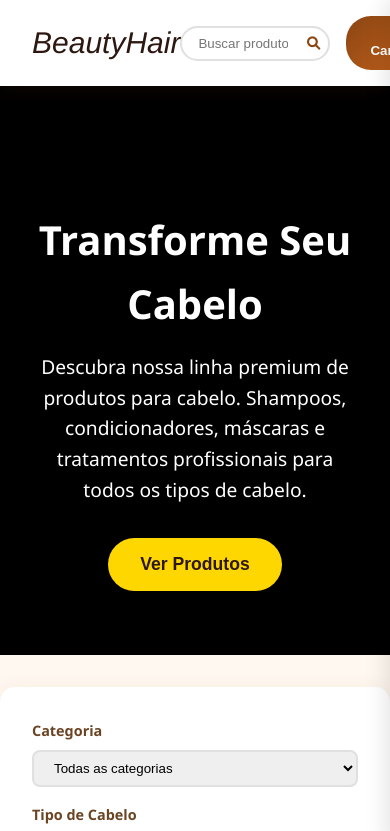
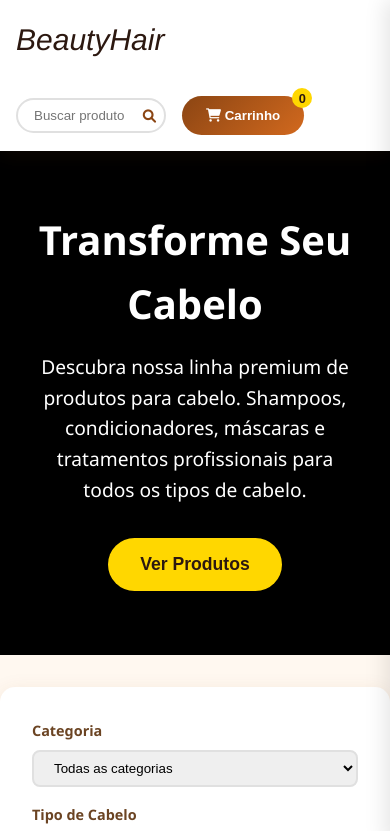
Before and after one commit to Guilherme220501/Beautyhair, a plain HTML site: page index.html in a window 390 px wide. Shown: the top 831 px of the page. Drawn offline with Linux system fonts and the light colour scheme.

Commit message:
Kokokoko

```diff
--- a/index.html
+++ b/index.html
@@ -39,7 +39,6 @@
             position: fixed;
             top: 0;
             width: 100%;
-            flex-wrap: wrap;
             z-index: 1000;
             transition: all 0.3s ease;
         }
@@ -620,7 +619,21 @@
 
         /* Responsive Design */
         @media (max-width: 600px) {
-            .header{flex-direction: column;align-items: flex-start;}
+  .nav-container {
+    flex-direction: column;
+    align-items: flex-start;
+    padding: 1rem;
+    gap: 1rem; /* espaçamento entre os itens */
+  }
+
+  .nav-container a {
+    width: 100%;
+    font-size: 1.1rem;
+  }
+}
+
+
+        @media (max-width: 600px) {
             .nav-menu {
                 display: none;
             }
```
